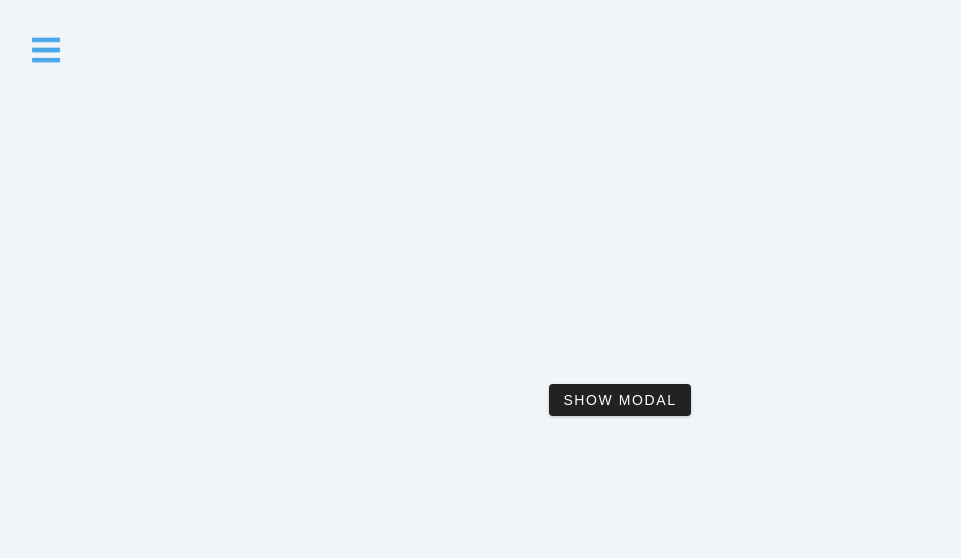
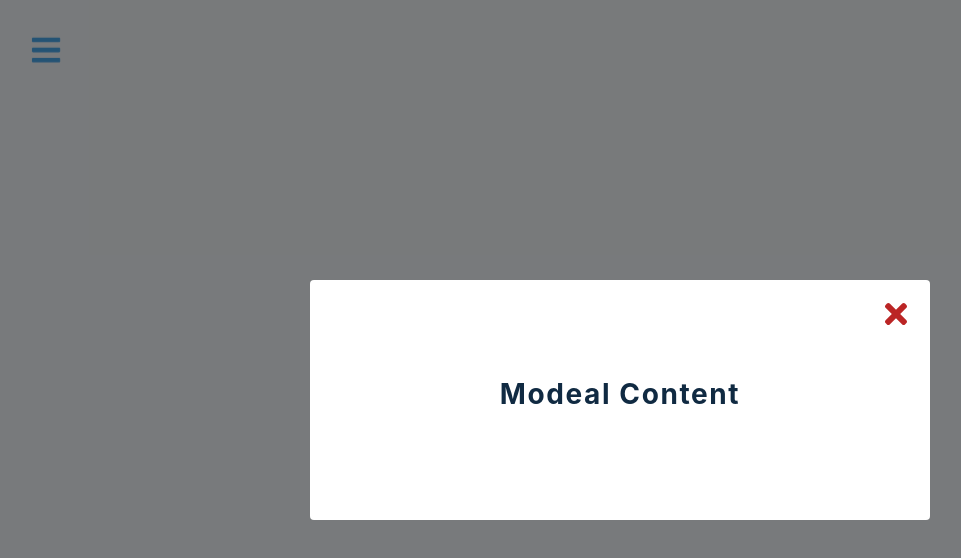
Before and after one commit to nfragiskatos/React-Sidebar_Modal, a React (Create React App) app: page / in a window 1280 px wide. Both pictures are taken after a click on the button "SHOW MODAL". Shown: the top 558 px of the page, without its empty margins (20-981 px from the left). Built offline with nearby package versions, Linux system fonts and the light colour scheme.

Commit message:
Added open and close feature to Modal and Sidebar component

```diff
--- a/src/Modal.js
+++ b/src/Modal.js
@@ -1,11 +1,14 @@
 import React from 'react';
 import { FaTimes } from 'react-icons/fa';
+import { useGlobalContext } from './context';
+
 const Modal = () => {
+	const { isModalOpen, closeModal } = useGlobalContext();
 	return (
-		<div className={`modal-overlay`}>
+		<div className={`${isModalOpen ? 'modal-overlay show-modal' : 'modal-overlay'}`}>
 			<div className="modal-container">
 				<h3>modeal content</h3>
-				<button className="close-modal-btn">
+				<button onClick={closeModal} className="close-modal-btn">
 					<FaTimes />
 				</button>
 			</div>
--- a/src/Sidebar.js
+++ b/src/Sidebar.js
@@ -2,13 +2,16 @@
 import logo from './logo.svg';
 import { FaTimes } from 'react-icons/fa';
 import { social, links } from './data';
+import { useGlobalContext } from './context';
 
 const Sidebar = () => {
+	const { isSidebarOpen, closeSidebar } = useGlobalContext();
+
 	return (
-		<aside className={`sidebar`}>
+		<aside className={`${isSidebarOpen ? 'sidebar show-sidebar' : 'sidebar'}`}>
 			<div className="sidebar-header">
 				<img src={logo} className="logo" alt="nfrag" />
-				<button className="close-btn">
+				<button onClick={closeSidebar} className="close-btn">
 					<FaTimes />
 				</button>
 			</div>
--- a/src/context.js
+++ b/src/context.js
@@ -23,7 +23,7 @@
 	};
 
 	return (
-		<AppContext.Provider value={(isSidebarOpen, isModalOpen, openSidebar, closeSidebar, openModal, closeModal)}>
+		<AppContext.Provider value={{ isSidebarOpen, isModalOpen, openSidebar, closeSidebar, openModal, closeModal }}>
 			{children}
 		</AppContext.Provider>
 	);
```
